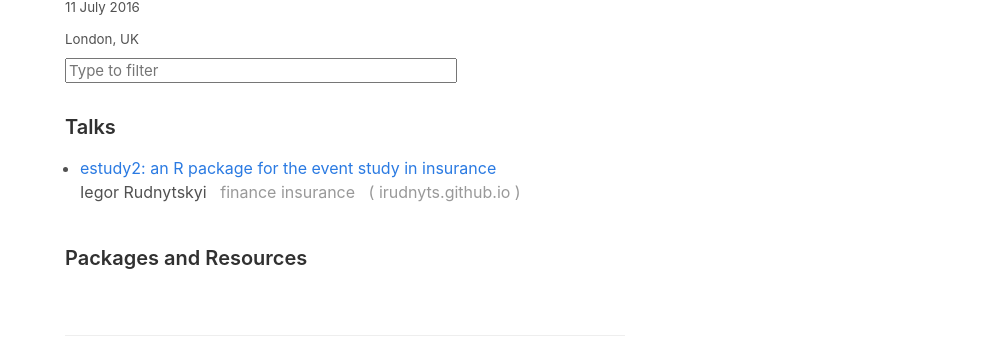
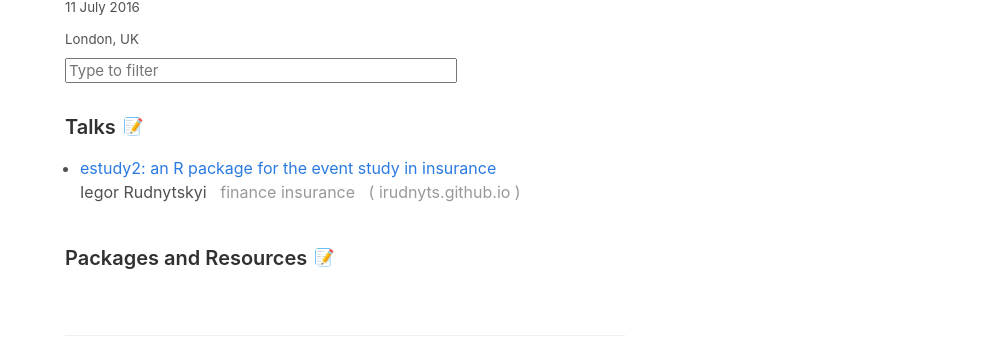
Before and after one commit to rweekly/conferences, a Jekyll site: the page built from _posts/2016-07-11-r-in-insurance-2016.md, in a window 1280 px wide and 900 px high. Shown: the part 142-498 px from the top of the window, without its empty margins (295-1280 px from the left). Built offline with Jekyll 4.4.1, drawn with Linux system fonts in a browser that asks for light colours; emoji names are drawn with the system emoji font.

Commit message:
Add: editor links

```diff
--- a/_layouts/conf.html
+++ b/_layouts/conf.html
@@ -23,7 +23,7 @@ layout: default
 
 <article id='posts-content' class="post main-article">
 
-<h2 class="post-title">{{ page.name }} {{ page.year }}</h2>
+<h2 class="post-title">{{ page.name }} {{ page.year }} </h2>
 <p><small>{{ page.date | date_to_long_string }}</small></p>
 <p><small>{{ page.location }}</small></p>
 
@@ -31,9 +31,10 @@ layout: default
 <input name="query" placeholder="Type to filter" class="input-box title-filter">
 </form>
 
+
 <div id="main-content" class="li-content">
 
-<h3>Talks</h3>
+<h3>Talks {% if page.edit_link != null %}<a target="_blank" class="externalLink" href="{{ page.edit_link }}"> 📝 </a>{% endif %}</h3>
   {% for talks in page.talks %}
 <ul>
   <li style="padding-bottom: 10px"><a href="{{ talks.url }}" target="_blank"> {{ talks.title }}</a>    {% if talks.video_link != null %}<a href=" {{ talks.video_link }} ">&nbsp;&nbsp;📹 </a>{% endif %} <br/> {{ talks.speaker }}
@@ -51,7 +52,7 @@ layout: default
 </ul>
   {% endfor %}
 
-<h3>Packages and Resources</h3>
+<h3>Packages and Resources  {% if page.edit_link != null %}<a target="_blank" class="externalLink" href="{{ page.edit_link }}"> 📝 </a>{% endif %}</h3>
   {% for pkgs in page.packages %}
 <ul>
   <li style="padding-bottom: 10px"><a href="{{ pkgs.url }}" target="_blank"> {{ pkgs.title }}</a>, {{ pkgs.speaker }}
--- a/_posts/2016-07-03-user-2016.md
+++ b/_posts/2016-07-03-user-2016.md
@@ -1,6 +1,7 @@
 ---
 title: useR! 2016
 name: useR!
+edit_link: https://github.com/rweekly/conferences/edit/master/_posts/2016-07-03-user-2016.md
 year: 2016
 location: Standford CA US
 date: 2016-07-03
--- a/_posts/2016-07-11-r-in-insurance-2016.md
+++ b/_posts/2016-07-11-r-in-insurance-2016.md
@@ -1,6 +1,7 @@
 ---
 title: R in insurance 2016
 name: R in insurance
+edit_link: https://github.com/rweekly/conferences/edit/master/_posts/2016-07-31-jsm-2016.md
 year: 2016
 location: London, UK
 date: 2016-07-11
```
Also changed, not shown: _posts/2016-07-31-jsm-2016.md (+1 -0 lines), _posts/2017-01-13-rstudio-conf-2017.md (+1 -0 lines), public/jscroll.min.js.
